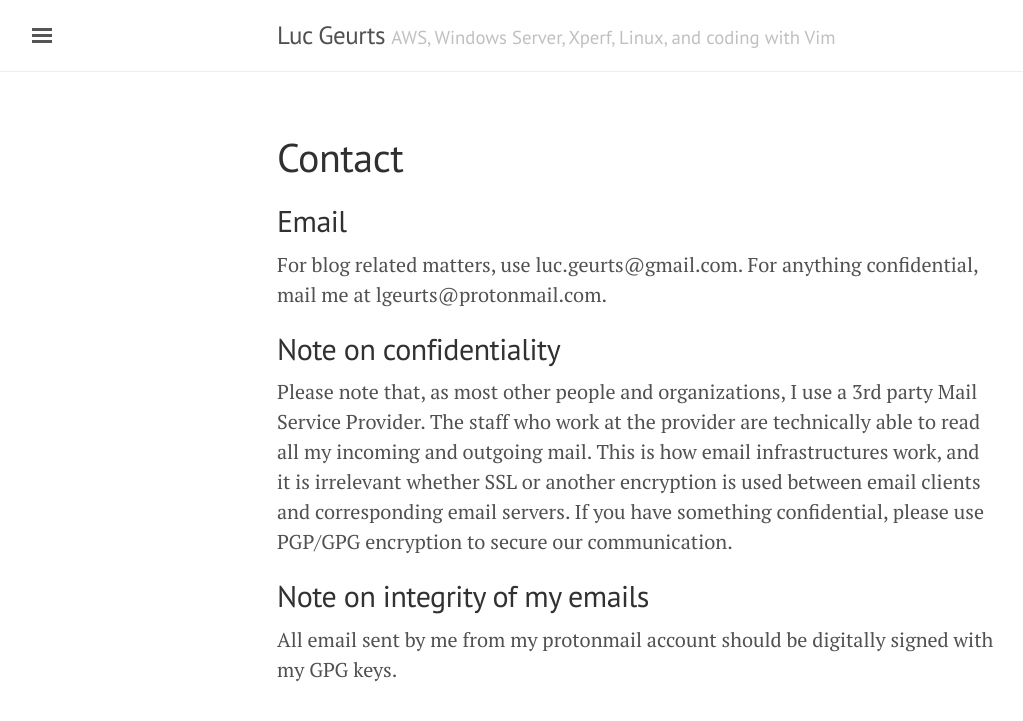
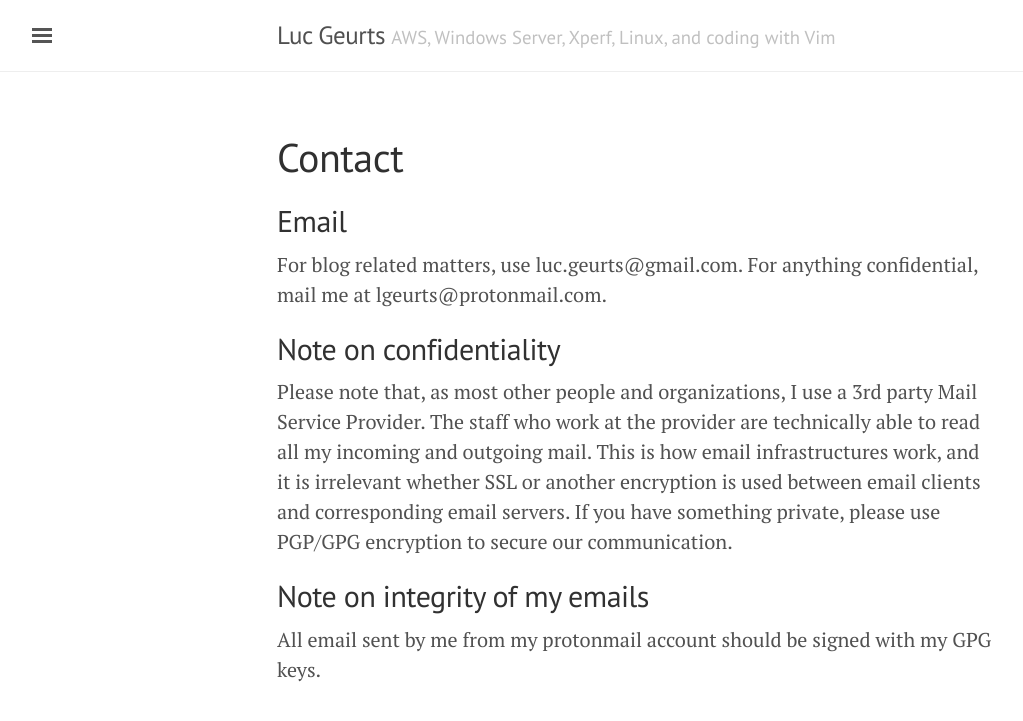
Before and after one commit to lgeurts/lgeurts.github.io, a Jekyll site: the page built from contact.md, in a window 1280 px wide. Shown: the top 721 px of the page, without its empty margins (3-1026 px from the left). Built offline with Jekyll 4.4.1, drawn with Linux system fonts in a browser that asks for light colours; nearby versions of some CDN libraries.

Commit message:
Update contact.md

```diff
--- a/contact.md
+++ b/contact.md
@@ -11,9 +11,9 @@
 Note on confidentiality
 -----------------------
 
-Please note that, as most other people and organizations, I use a 3rd party Mail Service Provider. The staff who work at the provider are technically able to read all my incoming and outgoing mail. This is how email infrastructures work, and it is irrelevant whether SSL or another encryption is used between email clients and corresponding email servers. If you have something confidential, please use PGP/GPG encryption to secure our communication.
+Please note that, as most other people and organizations, I use a 3rd party Mail Service Provider. The staff who work at the provider are technically able to read all my incoming and outgoing mail. This is how email infrastructures work, and it is irrelevant whether SSL or another encryption is used between email clients and corresponding email servers. If you have something private, please use PGP/GPG encryption to secure our communication.
 
 Note on integrity of my emails
 ------------------------------
 
-All email sent by me from my protonmail account should be digitally signed with my GPG keys.
+All email sent by me from my protonmail account should be signed with my GPG keys.
```
